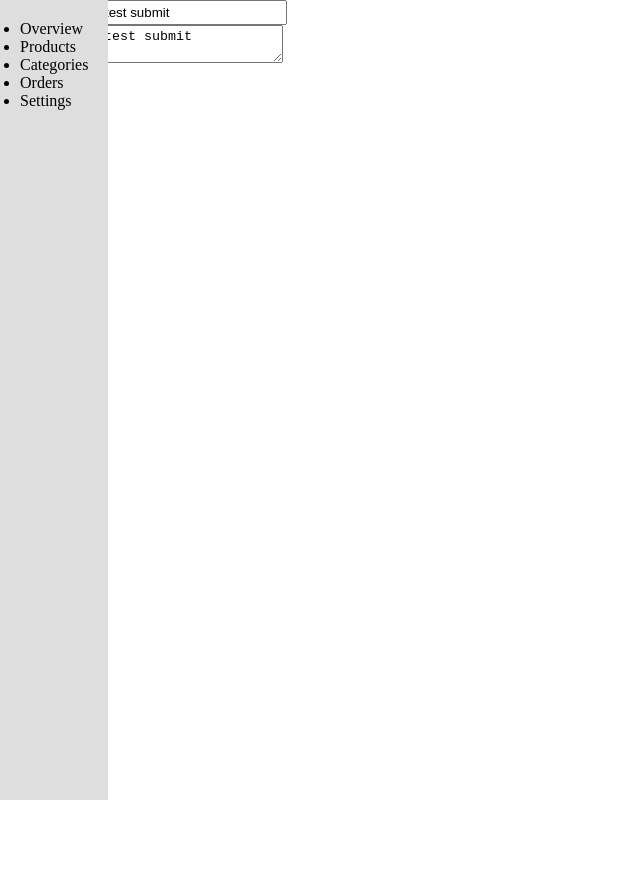
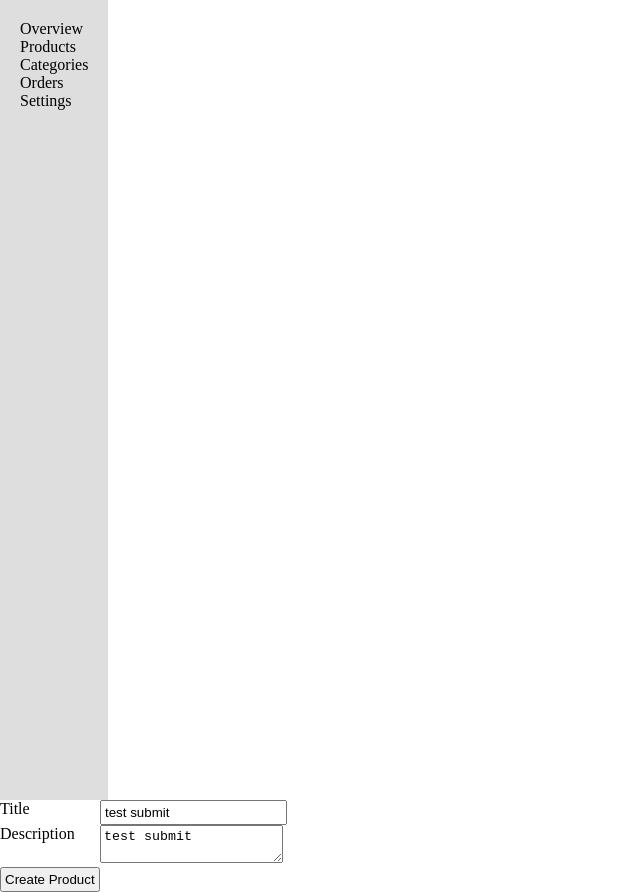
Before and after one commit to Jason-Smith-Code/ecommerce, a React (Create React App) app in the folder front-end/: page /admin/create-product in a window 1280 px wide. Shown: the whole page, without its empty margins (0-640 px from the left). Before the commit the page ends 800 px from the top, so only its background shows below. Built offline with nearby package versions, Linux system fonts and the light colour scheme.

Commit message:
Update AdminNav.css
added styling for the admin menu

```diff
--- a/front-end/src/components/navigation/AdminNav.css
+++ b/front-end/src/components/navigation/AdminNav.css
@@ -1,7 +1,16 @@
 #admin-menu {
     height: 100vh;
     padding: 20px;
-    position: absolute;
     background-color: rgb(222, 222, 222);
+    width:fit-content;
+}
 
+ul {
+    list-style: none;
 }
+
+.admin-link {
+    color: black;
+    display: block;
+    padding: 10px 0px;
+}
```
